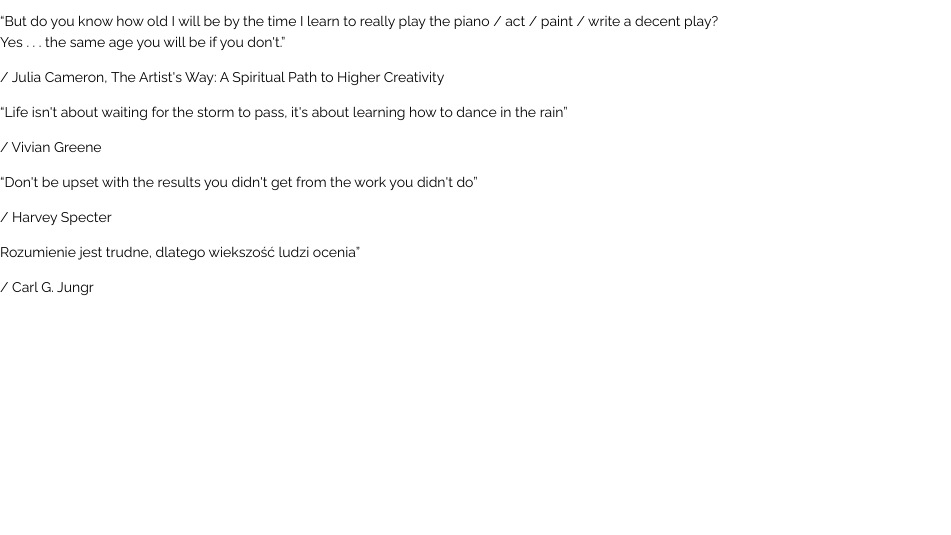
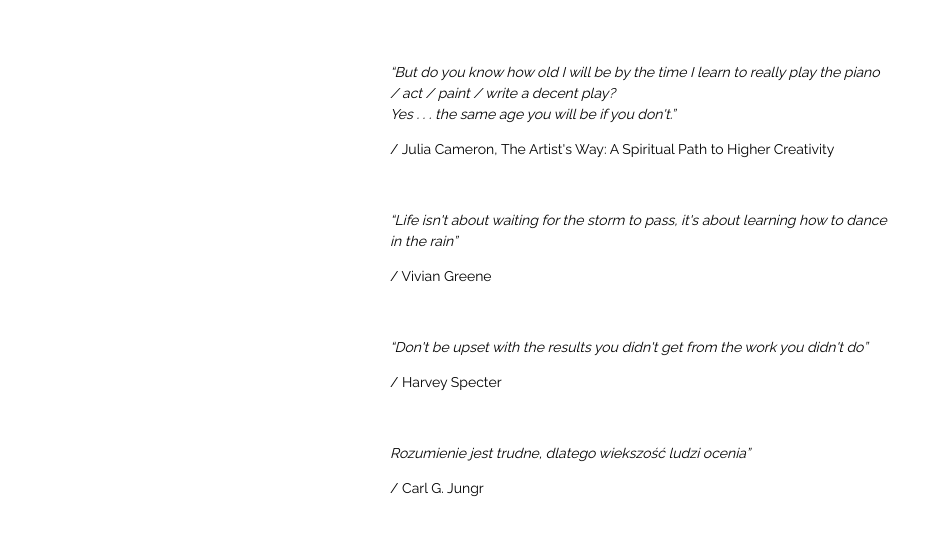
Before and after one commit to katpiech/git-learning, a plain HTML site: page index.html in a window 1280 px wide. Shown: the part 127-662 px from the top of the page, without its empty margins (0-951 px from the left). Drawn offline with Linux system fonts and the light colour scheme.

Commit message:
Add style for article and sections

```diff
--- a/css/style.css
+++ b/css/style.css
@@ -14,3 +14,16 @@
     text-align: center;
     margin: 70px 0 0;
 }
+article {
+    max-width: 600px;
+    margin: 0 auto;
+    padding-top:  15px;
+    height: 100vh;
+}
+
+section {
+    margin: 50px ;
+}
+section p:first-of-type {
+    font-style: italic;
+}
```
